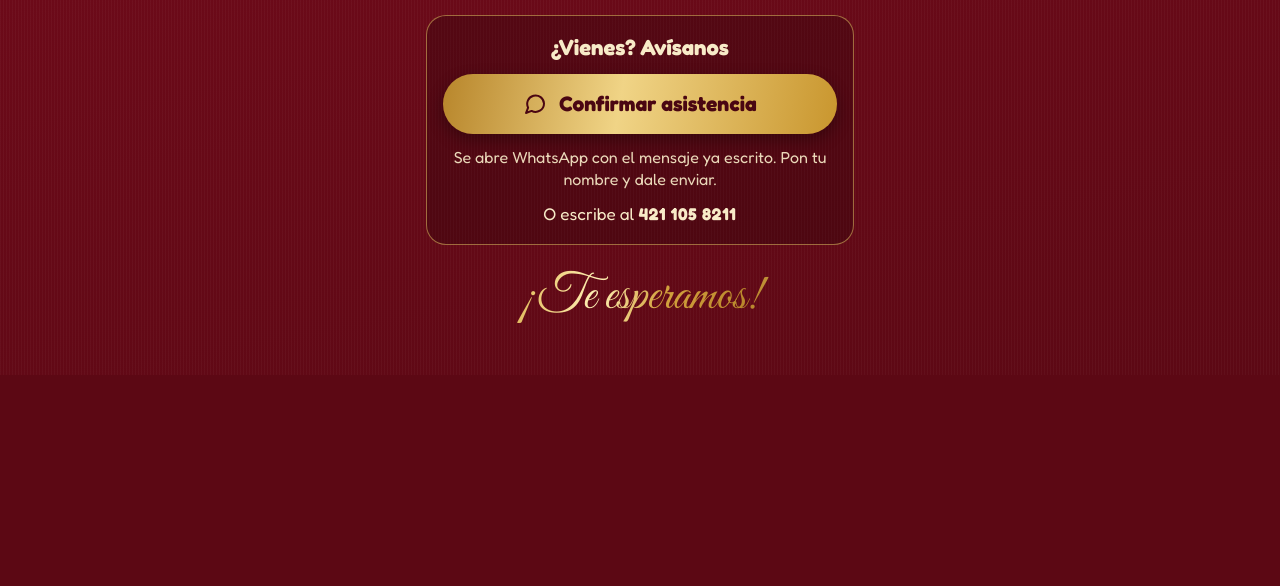
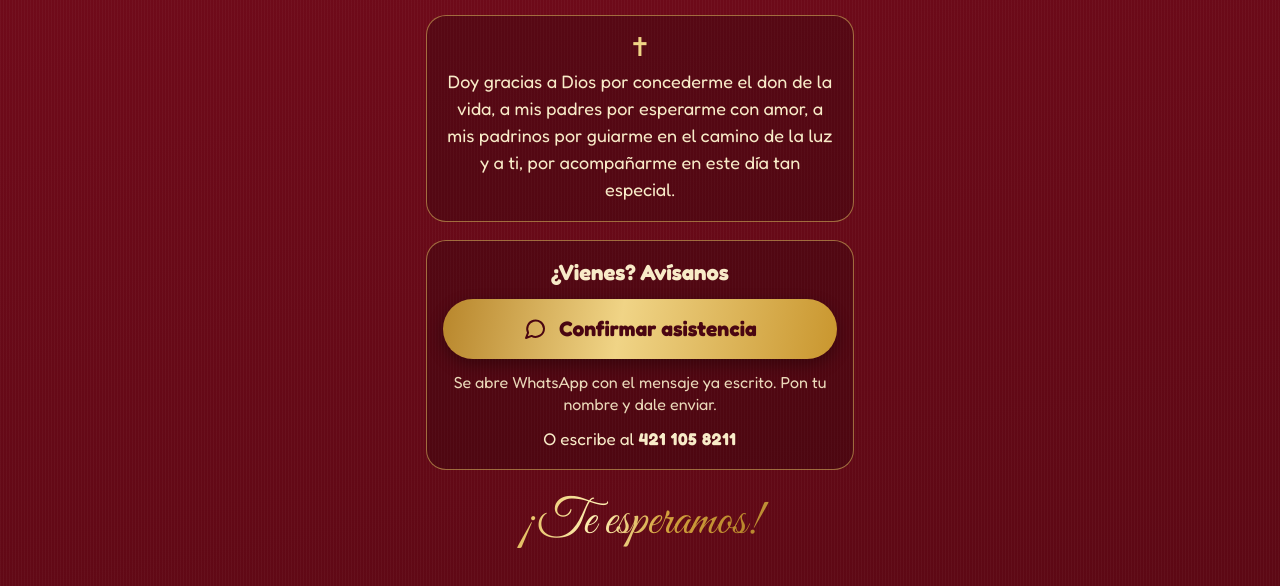
Before and after one commit to 2410055-eng/cumple-Isa, a plain HTML site: page index.html in a window 1280 px wide. Shown: the part 1430-2016 px from the top of the page. Before the commit the page ends 1805 px from the top, so only its background shows below. Drawn offline with Linux system fonts and the light colour scheme.

Commit message:
Update index.html

```diff
--- a/index.html
+++ b/index.html
@@ -261,6 +261,11 @@ Cómo llegar a la misa</a>
 Cómo llegar a la fiesta</a>
 </article>
 
+<section class="card" style="text-align:center;gap:8px">
+<div style="font-size:26px;line-height:1;color:var(--gold-hi)">✝</div>
+<p style="margin:0;font-size:18px;line-height:1.5">Doy gracias a Dios por concederme el don de la vida, a mis padres por esperarme con amor, a mis padrinos por guiarme en el camino de la luz y a ti, por acompañarme en este día tan especial.</p>
+</section>
+
 <section class="card rsvp" aria-label="Confirmar asistencia">
 <p class="big">¿Vienes? Avísanos</p>
 <a class="wa" id="wa" href="https://wa.me/524211058211" target="_blank" rel="noopener">
```
